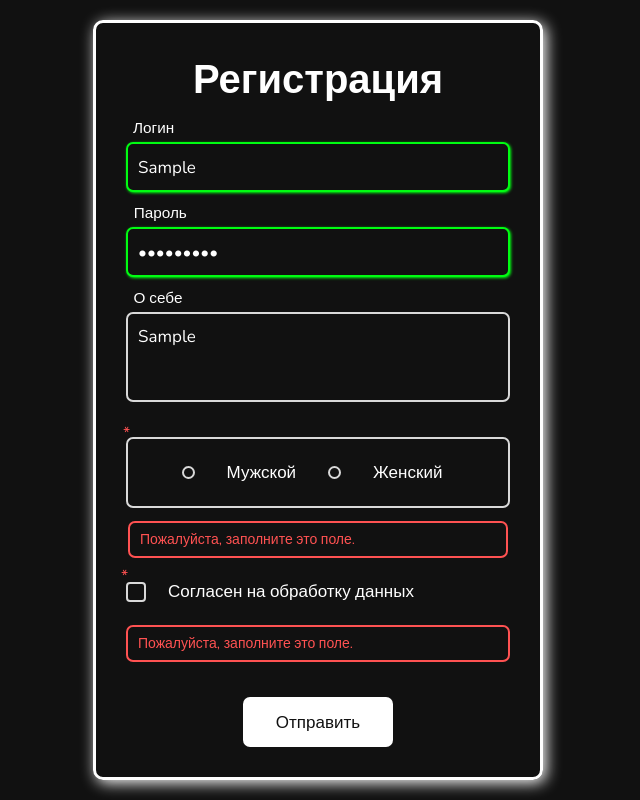
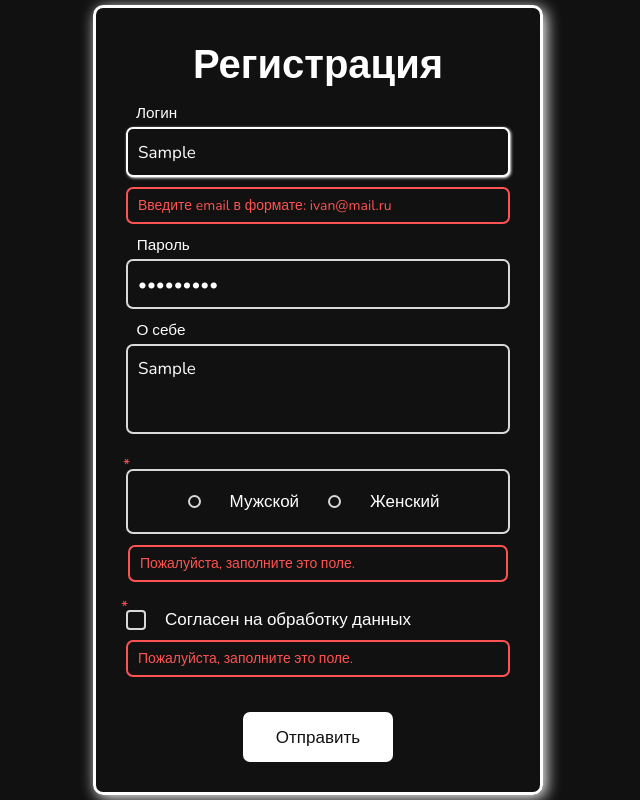
Before and after one commit to egorpokasov-art/First-form-validation-practice, a website: page index.html in a window 1280 px wide. Both pictures are taken after typing "Sample", "Sample123", "Sample" into the empty fields and a click on the button "Отправить". Shown: the whole page, without its empty margins (322-962 px from the left). Drawn offline with nearby package versions, Linux system fonts and the light colour scheme.

Commit message:
Add css visuall changes error-messages and input stle

```diff
--- a/index.html
+++ b/index.html
@@ -36,6 +36,8 @@
       name="login"
       minlength="5"
       maxlength="15"
+      pattern="[a-zA-Z0-9._%+\-]+@[a-zA-Z0-9.\-]+\.[a-zA-Z]{2,}"
+      title="Введите email в формате: ivan@mail.ru"
       aria-errormessage="login-errors"
       placeholder=" "
       required
@@ -86,7 +88,7 @@
       class="form__field-input input"
       name="about"
       id="about"
-      maxlength="150"
+      maxlength="250"
       placeholder=" "
     ></textarea>
     <label
--- a/script.js
+++ b/script.js
@@ -17,9 +17,9 @@ class formValidation {
 
   errorMessages = {
     valueMissing: () => 'Пожалуйста, заполните это поле.',
-    patternMismatch: ({title}) => title || 'Пароль не соответствует требованиям заполнения.',
-    tooLong: ({maxLength}) => `Максимальное количество вводимых символов - ${maxLength}`,
-    tooShort: ({minLength, type}) => {
+    patternMismatch: ({ title }) => title || 'Пароль не соответствует требованиям заполнения.',
+    tooLong: ({ maxLength }) => `Максимальное количество вводимых символов - ${ maxLength }`,
+    tooShort: ({ minLength, type }) => {
       return type === 'password' ?
         `Пароль должен содержать не менее ${minLength} символов.` :
         `Минимальная длина логина не менее ${minLength} символов.`
@@ -104,18 +104,18 @@ class formValidation {
     this.validateField(target)
   }
 
-  inputStatusChange(event) {
-    const { target } = event
-
-    if (!target) return
-
-    if (this.validateField(target)) {
-      // target.style.boxShadow = '1px 1px 3px var(--color-green)'
-      // target.style.borderColor = 'var(--color-green)'
-
-      target.classList.add(this.stateClasses.isValid)
-    }
-  }
+  // inputStatusChange(event) {
+  //   const { target } = event
+  //
+  //   if (!target) return
+  //
+  //   if (this.validateField(target)) {
+  //     target.style.boxShadow = '1px 1px 3px var(--color-green)'
+  //     target.style.borderColor = 'var(--color-green)'
+  //
+  //     // target.classList.add(this.stateClasses.isValid)
+  //   }
+  // }
 
   // formStatusChange(event) {
   //   const { target } = event
@@ -168,13 +168,12 @@ class formValidation {
   }
 
   bindEvents() {
-    const formElement = document.querySelector(this.selectors.form)
-    const formRequiredElementsList = [...formElement.elements]
-      .filter(element => element.required)
-
-    formRequiredElementsList.forEach(element => {
-        element.addEventListener('input', (event) => this.inputStatusChange(event))
-      })
+    // const formElement = document.querySelector(this.selectors.form)
+    // const formRequiredElementsList = [...formElement.elements].filter(element => element.required)
+    //
+    // formRequiredElementsList.forEach(element => {
+    //     element.addEventListener('input', (event) => this.inputStatusChange(event))
+    //   })
 
     document.addEventListener('blur', (event) => this.onBlur(event), true)
     document.addEventListener('change', (event) => this.onToggleChange(event))
--- a/style.css
+++ b/style.css
@@ -105,6 +105,10 @@ body {
   }
 }
 
+.form__checkbox-errors {
+  margin-top: 0;
+}
+
 .field__error {
   font-size: 14px;
   color: var(--color-red);
@@ -171,6 +175,7 @@ button {
   & textarea {
     height: 90px;
     resize: none;
+    overflow-y: auto;
     padding-top: 11px;
   }
 
@@ -190,7 +195,7 @@ button {
   &:has(.form__field-input:not(:placeholder-shown)) .form__field-label {
     z-index: 100;
     top: -13px;
-    left: 0;
+    left: 3px;
     color: var(--color-light);
     padding-left: 5px;
     scale: 0.9;
@@ -212,7 +217,7 @@ button {
     position: absolute;
     z-index: 100;
     left: 0;
-    top: calc(100% + 5px);
+    top: calc(100% + 3px);
   }
 
   &.is-required::after {
@@ -229,7 +234,7 @@ button {
   }
 
   &:has(.form__radios-errors:not(:empty)) {
-    margin-bottom: 25px;
+    margin-bottom: 30px;
   }
 }
 
@@ -296,7 +301,7 @@ button {
   display: inline-block;
   border: 2px solid transparent;
   border-radius: 5px;
-  padding: 10px;
+  padding: 7px;
 }
 
 .form__submit-button {
```
